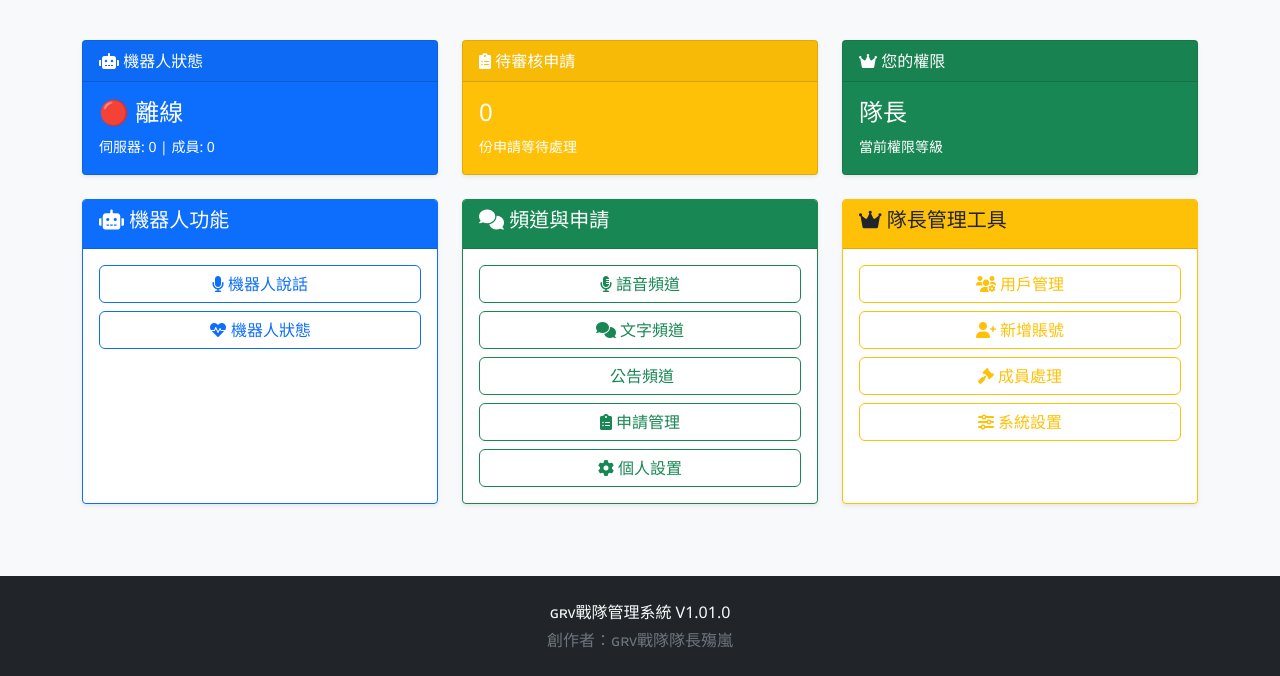
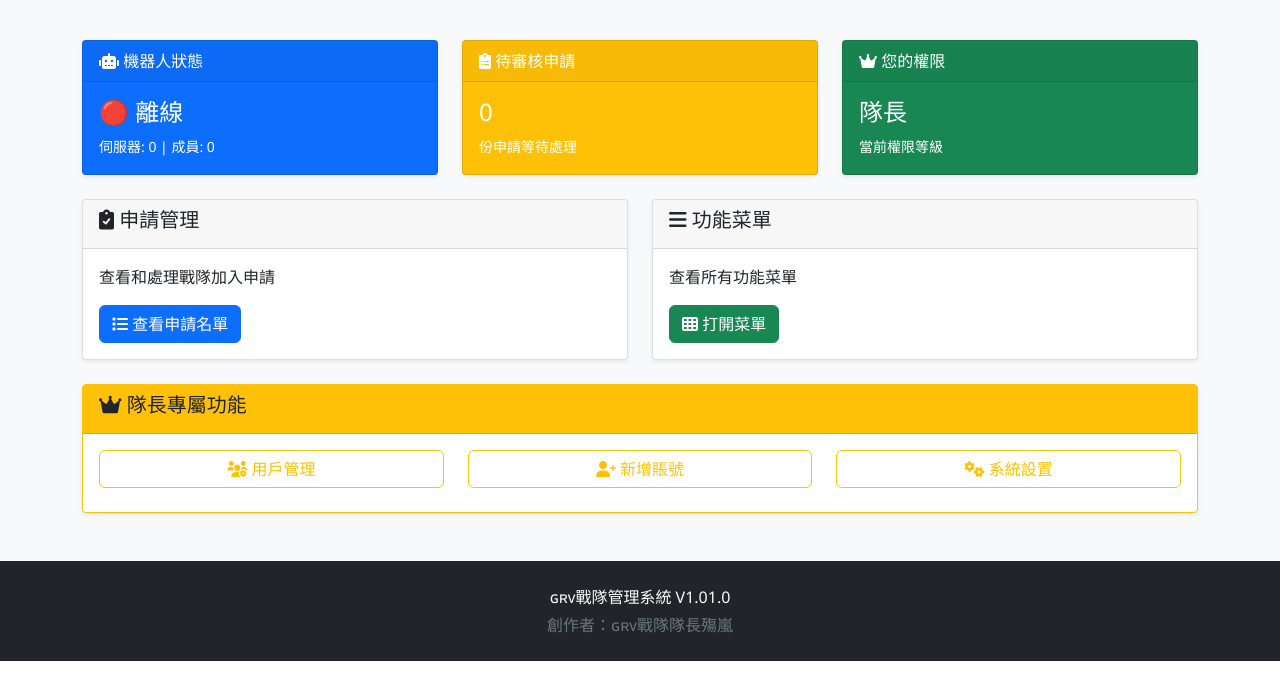
Before and after one commit to npcname1hacker-lgtm/grv-team-bot, a Flask app: page /dashboard in a window 1280 px wide. Shown: the part 151-827 px from the top of the page. Run offline with Flask 3, Linux system fonts and the light colour scheme; a user stored in the database is signed in; data that the repository does not hold is empty.

Commit message:
Move navigation menus to a dedicated page for better organization
Create a new '/menu' route and 'menu.html' template to host the navigation menus, removing them from the dashboard. Add a "功能菜單" link to the sidebar in 'base.html'.

Replit-Commit-Author: Agent
Replit-Commit-Session-Id: e41e8751-e4d3-4ac6-8076-65705cfc8555
Replit-Commit-Checkpoint-Type: full_checkpoint
Replit-Commit-Event-Id: 76b4276a-6abd-426a-909e-f32230e33f8e
Replit-Commit-Screenshot-Url: https://storage.googleapis.com/screenshot-production-us-central1/7f6637f4-ef7a-4ac8-a722-6d7bd032e202/e41e8751-e4d3-4ac6-8076-65705cfc8555/x8mYDJ4

```diff
--- a/web/templates/base.html
+++ b/web/templates/base.html
@@ -39,6 +39,10 @@
                 <i class="fas fa-users"></i> 用戶管理
             </a>
             {% endif %}
+
+            <a href="{{ url_for('menu') }}" class="nav-link">
+                <i class="fas fa-bars"></i> 功能菜單
+            </a>
 
             <a href="{{ url_for('settings') }}" class="nav-link">
                 <i class="fas fa-cog"></i> 設置
--- a/web/templates/dashboard.html
+++ b/web/templates/dashboard.html
@@ -49,96 +49,67 @@
     </div>
 </div>
 
-<!-- 三個橫選單並排在一行 -->
-<div class="row mb-4">
-    <!-- 菜單 1: 機器人功能 -->
-    <div class="col-md-4">
-        <div class="card border-primary h-100">
-            <div class="card-header bg-primary text-white">
-                <h5><i class="fas fa-robot"></i> 機器人功能</h5>
+<!-- 快速操作 -->
+<div class="row">
+    <div class="col-md-6">
+        <div class="card">
+            <div class="card-header">
+                <h5><i class="fas fa-clipboard-check"></i> 申請管理</h5>
             </div>
             <div class="card-body">
-                <div class="d-grid gap-2">
-                    <button class="btn btn-outline-primary" onclick="alert('機器人說話功能')">
-                        <i class="fas fa-microphone"></i> 機器人說話
-                    </button>
-                    <button class="btn btn-outline-primary" onclick="alert('機器人狀態檢查')">
-                        <i class="fas fa-heartbeat"></i> 機器人狀態
-                    </button>
-                </div>
+                <p>查看和處理戰隊加入申請</p>
+                <a href="{{ url_for('applications') }}" class="btn btn-primary">
+                    <i class="fas fa-list"></i> 查看申請名單
+                </a>
             </div>
         </div>
     </div>
 
-    <!-- 菜單 2: 頻道與申請 -->
-    <div class="col-md-4">
-        <div class="card border-success h-100">
-            <div class="card-header bg-success text-white">
-                <h5><i class="fas fa-comments"></i> 頻道與申請</h5>
+    <div class="col-md-6">
+        <div class="card">
+            <div class="card-header">
+                <h5><i class="fas fa-bars"></i> 功能菜單</h5>
             </div>
             <div class="card-body">
-                <div class="d-grid gap-2">
-                    <button class="btn btn-outline-success" onclick="alert('語音頻道管理')">
-                        <i class="fas fa-microphone-alt"></i> 語音頻道
-                    </button>
-                    <button class="btn btn-outline-success" onclick="alert('文字頻道管理')">
-                        <i class="fas fa-comments"></i> 文字頻道
-                    </button>
-                    <button class="btn btn-outline-success" onclick="alert('公告頻道')">
-                        <i class="fas fa-megaphone"></i> 公告頻道
-                    </button>
-                    <a href="{{ url_for('applications') }}" class="btn btn-outline-success">
-                        <i class="fas fa-clipboard-list"></i> 申請管理
-                    </a>
-                    <a href="{{ url_for('settings') }}" class="btn btn-outline-success">
-                        <i class="fas fa-cog"></i> 個人設置
+                <p>查看所有功能菜單</p>
+                <a href="{{ url_for('menu') }}" class="btn btn-success">
+                    <i class="fas fa-th"></i> 打開菜單
                 </a>
             </div>
         </div>
     </div>
 </div>
 
-    <!-- 菜單 3: 隊長工具 -->
 {% if current_user.role.name == 'HIGH' %}
-    <div class="col-md-4">
-        <div class="card border-warning h-100">
+<div class="row mt-4">
+    <div class="col">
+        <div class="card border-warning">
             <div class="card-header bg-warning text-dark">
-                <h5><i class="fas fa-crown"></i> 隊長管理工具</h5>
+                <h5><i class="fas fa-crown"></i> 隊長專屬功能</h5>
             </div>
             <div class="card-body">
-                <div class="d-grid gap-2">
-                    <a href="{{ url_for('users') }}" class="btn btn-outline-warning">
+                <div class="row">
+                    <div class="col-md-4">
+                        <a href="{{ url_for('users') }}" class="btn btn-outline-warning w-100 mb-2">
                             <i class="fas fa-users-cog"></i> 用戶管理
                         </a>
-                    <button class="btn btn-outline-warning" onclick="showAddUserModal()">
+                    </div>
+                    <div class="col-md-4">
+                        <button class="btn btn-outline-warning w-100 mb-2" onclick="showAddUserModal()">
                             <i class="fas fa-user-plus"></i> 新增賬號
                         </button>
-                    <button class="btn btn-outline-warning" onclick="alert('成員處理')">
-                        <i class="fas fa-gavel"></i> 成員處理
-                    </button>
-                    <button class="btn btn-outline-warning" onclick="alert('系統設置')">
-                        <i class="fas fa-sliders-h"></i> 系統設置
+                    </div>
+                    <div class="col-md-4">
+                        <button class="btn btn-outline-warning w-100 mb-2" onclick="showSystemSettings()">
+                            <i class="fas fa-cogs"></i> 系統設置
                         </button>
                     </div>
                 </div>
             </div>
         </div>
-    {% else %}
-    <div class="col-md-4">
-        <div class="card border-secondary h-100">
-            <div class="card-header bg-secondary text-white">
-                <h5><i class="fas fa-lock"></i> 隊長工具</h5>
-            </div>
-            <div class="card-body">
-                <p class="text-muted text-center">
-                    <i class="fas fa-lock"></i><br>
-                    隊長專用功能
-                </p>
-            </div>
     </div>
 </div>
 {% endif %}
-</div>
 
 <!-- 新增用戶模態（隊長專用） -->
 {% if current_user.role.name == 'HIGH' %}
--- a/web_app.py
+++ b/web_app.py
@@ -529,6 +529,12 @@ def bot_say():
             return jsonify({'error': msg}), 400
     except Exception as e:
         return jsonify({'error': f'發送失敗: {str(e)}'}), 500
+
+@app.route('/menu')
+@login_required
+def menu():
+    """功能菜單頁面"""
+    return render_template('menu.html')
 
 @app.route('/settings')
 @login_required
```
Also changed, not shown: web/templates/menu.html (added, +159 -0 lines). Lines whose indentation alone changed are shown as unchanged.
